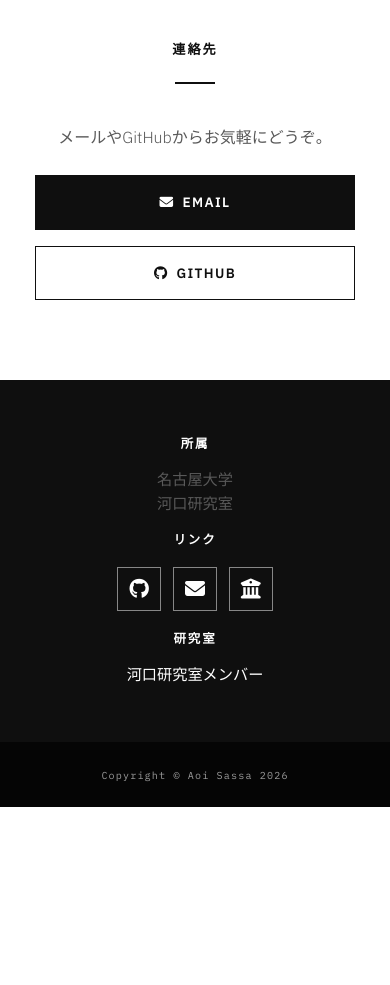
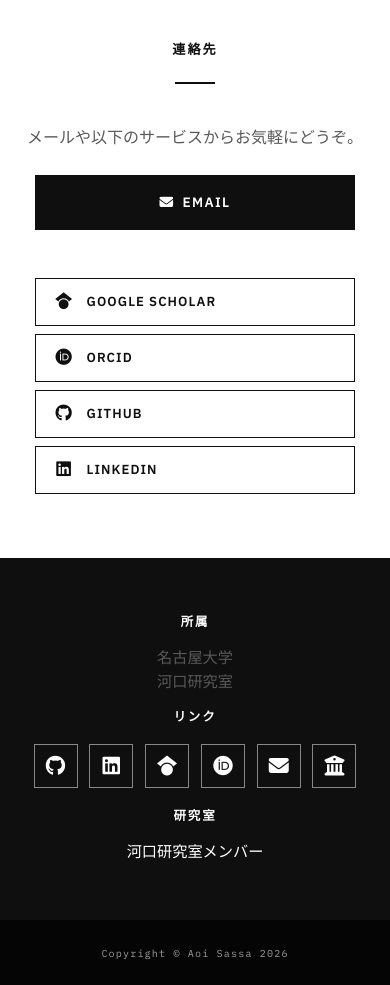
Before and after one commit to aoi-33/aoi-33.github.io, a plain HTML site: page index.html in a window 390 px wide. Shown: the part 6960-7945 px from the top of the page. Before the commit the page ends 7767 px from the top, so only its background shows below. Drawn offline with nearby package versions, Linux system fonts and the light colour scheme.

Commit message:
Add Google Scholar, ORCID and LinkedIn links
- Contact: Email CTA plus a 2x2 grid of outline service links
  (Google Scholar, ORCID, GitHub, LinkedIn) matching the site's
  square, monochrome button style; single column on phones
- Footer: add LinkedIn, Google Scholar and ORCID icons, with
  aria-label/title on every social button
- Bump Font Awesome 6.3.0 -> 6.5.2 for the google-scholar icon
- Version the main.css link to avoid stale cached styles
- Remove the now-unused GitHub outline button rule

Co-Authored-By: Claude Opus 5.5 <noreply@anthropic.com>
Claude-Session: https://claude.ai/code/session_01E1wtATGvnYCqagPCXwqUHf

```diff
--- a/css/main.css
+++ b/css/main.css
@@ -854,20 +854,46 @@ section#awards a:hover { text-decoration-color: #ffffff; }
     color: var(--ink) !important;
     border-color: var(--ink) !important;
 }
-/* Outline variant for the secondary contact button (GitHub) */
-.btn.btn-secondary[href*="github"] {
-    background: transparent !important;
-    color: var(--ink) !important;
-}
-.btn.btn-secondary[href*="github"]:hover {
-    background: var(--ink) !important;
-    color: #ffffff !important;
-}
 .btn-xl {
     padding: 0.9rem 1.8rem !important;
     font-size: 0.85rem !important;
     letter-spacing: 0.1em !important;
     text-transform: uppercase;
+}
+
+/* === Contact: service links (outline tiles, same shape as buttons) === */
+.contact-links {
+    display: grid;
+    grid-template-columns: repeat(2, 1fr);
+    gap: 0.5rem;
+    max-width: 520px;
+    margin: 0 auto;
+}
+.contact-link {
+    display: flex;
+    align-items: center;
+    gap: 0.75rem;
+    width: 100%;
+    min-height: 48px;
+    padding: 0.7rem 1.1rem;
+    border: 1px solid var(--ink);
+    color: var(--ink);
+    background: #ffffff;
+    font-weight: 600;
+    font-size: 0.82rem;
+    letter-spacing: 0.08em;
+    text-transform: uppercase;
+    text-decoration: none;
+    transition: background 0.15s, color 0.15s;
+}
+.contact-link i { font-size: 1.05rem; }
+.contact-link:hover, .contact-link:focus-visible {
+    background: var(--ink);
+    color: #ffffff;
+}
+/* Single column on phones: match the 320px Email button's edges */
+@media (max-width: 575.98px) {
+    .contact-links { grid-template-columns: 1fr; max-width: 320px; }
 }
 
 /* === Section background rhythm (flat — remove bg-light tinting) === */
--- a/index.html
+++ b/index.html
@@ -22,14 +22,14 @@
         <!-- FontAwesome via CSS (not all.js) — saves ~370KB blocking JS -->
         <link rel="preconnect" href="https://use.fontawesome.com" crossorigin />
         <link rel="preconnect" href="https://ka-f.fontawesome.com" crossorigin />
-        <link rel="stylesheet" href="https://use.fontawesome.com/releases/v6.3.0/css/all.css" crossorigin="anonymous" />
+        <link rel="stylesheet" href="https://use.fontawesome.com/releases/v6.5.2/css/all.css" crossorigin="anonymous" />
         <link rel="preconnect" href="https://fonts.googleapis.com" />
         <link rel="preconnect" href="https://fonts.gstatic.com" crossorigin />
         <link href="https://fonts.googleapis.com/css2?family=IBM+Plex+Mono:wght@400&family=IBM+Plex+Sans:wght@300;400;600;700&display=swap" rel="stylesheet" />
         <link href="css/styles.css" rel="stylesheet" />
         <link rel="dns-prefetch" href="https://cdn.jsdelivr.net" />
         <link rel="stylesheet" href="https://cdn.jsdelivr.net/gh/devicons/devicon@v2.16.0/devicon.min.css" />
-        <link href="css/main.css" rel="stylesheet" />
+        <link href="css/main.css?v=20261103b" rel="stylesheet" />
     </head>
     <body id="page-top">
         <!-- Navigation-->
@@ -283,14 +283,25 @@
                 <div class="row justify-content-center">
                     <div class="col-lg-6 text-center">
                         <p class="lead mb-4"
-                           data-en="Feel free to reach out via email or GitHub."
-                           data-ja="メールやGitHubからお気軽にどうぞ。">メールやGitHubからお気軽にどうぞ。</p>
-                        <a class="btn btn-primary btn-xl mb-3 me-2" href="mailto:aoi@ucl.nuee.nagoya-u.ac.jp">
+                           data-en="Feel free to reach out via email or any of the services below."
+                           data-ja="メールや以下のサービスからお気軽にどうぞ。">メールや以下のサービスからお気軽にどうぞ。</p>
+                        <a class="btn btn-primary btn-xl mb-5" href="mailto:aoi@ucl.nuee.nagoya-u.ac.jp">
                             <i class="fas fa-envelope me-2"></i>Email
                         </a>
-                        <a class="btn btn-secondary btn-xl mb-3" href="https://github.com/aoi-33" target="_blank">
-                            <i class="fab fa-github me-2"></i>GitHub
-                        </a>
+                        <div class="contact-links">
+                            <a class="contact-link" href="https://scholar.google.com/citations?user=sk-NoEAAAAAJ" target="_blank" rel="noopener">
+                                <i class="fab fa-fw fa-google-scholar" aria-hidden="true"></i><span>Google Scholar</span>
+                            </a>
+                            <a class="contact-link" href="https://orcid.org/0009-0003-6465-0686" target="_blank" rel="noopener">
+                                <i class="fab fa-fw fa-orcid" aria-hidden="true"></i><span>ORCID</span>
+                            </a>
+                            <a class="contact-link" href="https://github.com/aoi-33" target="_blank" rel="noopener">
+                                <i class="fab fa-fw fa-github" aria-hidden="true"></i><span>GitHub</span>
+                            </a>
+                            <a class="contact-link" href="https://www.linkedin.com/in/aoi-sassa-ba6203421/" target="_blank" rel="noopener">
+                                <i class="fab fa-fw fa-linkedin" aria-hidden="true"></i><span>LinkedIn</span>
+                            </a>
+                        </div>
                     </div>
                 </div>
             </div>
@@ -306,9 +317,12 @@
                     </div>
                     <div class="col-lg-4 mb-3 mb-lg-0">
                         <h4 class="text-uppercase mb-3" data-en="Links" data-ja="リンク">リンク</h4>
-                        <a class="btn btn-outline-light btn-social mx-1" href="https://github.com/aoi-33" target="_blank"><i class="fab fa-fw fa-github"></i></a>
-                        <a class="btn btn-outline-light btn-social mx-1" href="mailto:aoi@ucl.nuee.nagoya-u.ac.jp"><i class="fas fa-fw fa-envelope"></i></a>
-                        <a class="btn btn-outline-light btn-social mx-1" href="https://www.ucl.nuee.nagoya-u.ac.jp/" target="_blank"><i class="fas fa-fw fa-building-columns"></i></a>
+                        <a class="btn btn-outline-light btn-social mx-1 mb-2" href="https://github.com/aoi-33" target="_blank" rel="noopener" aria-label="GitHub" title="GitHub"><i class="fab fa-fw fa-github"></i></a>
+                        <a class="btn btn-outline-light btn-social mx-1 mb-2" href="https://www.linkedin.com/in/aoi-sassa-ba6203421/" target="_blank" rel="noopener" aria-label="LinkedIn" title="LinkedIn"><i class="fab fa-fw fa-linkedin"></i></a>
+                        <a class="btn btn-outline-light btn-social mx-1 mb-2" href="https://scholar.google.com/citations?user=sk-NoEAAAAAJ" target="_blank" rel="noopener" aria-label="Google Scholar" title="Google Scholar"><i class="fab fa-fw fa-google-scholar"></i></a>
+                        <a class="btn btn-outline-light btn-social mx-1 mb-2" href="https://orcid.org/0009-0003-6465-0686" target="_blank" rel="noopener" aria-label="ORCID" title="ORCID"><i class="fab fa-fw fa-orcid"></i></a>
+                        <a class="btn btn-outline-light btn-social mx-1 mb-2" href="mailto:aoi@ucl.nuee.nagoya-u.ac.jp" aria-label="Email" title="Email"><i class="fas fa-fw fa-envelope"></i></a>
+                        <a class="btn btn-outline-light btn-social mx-1 mb-2" href="https://www.ucl.nuee.nagoya-u.ac.jp/" target="_blank" rel="noopener" aria-label="Kawaguchi Lab" title="Kawaguchi Lab"><i class="fas fa-fw fa-building-columns"></i></a>
                     </div>
                     <div class="col-lg-4">
                         <h4 class="text-uppercase mb-3" data-en="Lab" data-ja="研究室">研究室</h4>
```
Also changed, not shown: admin.html (+1 -1 lines).
